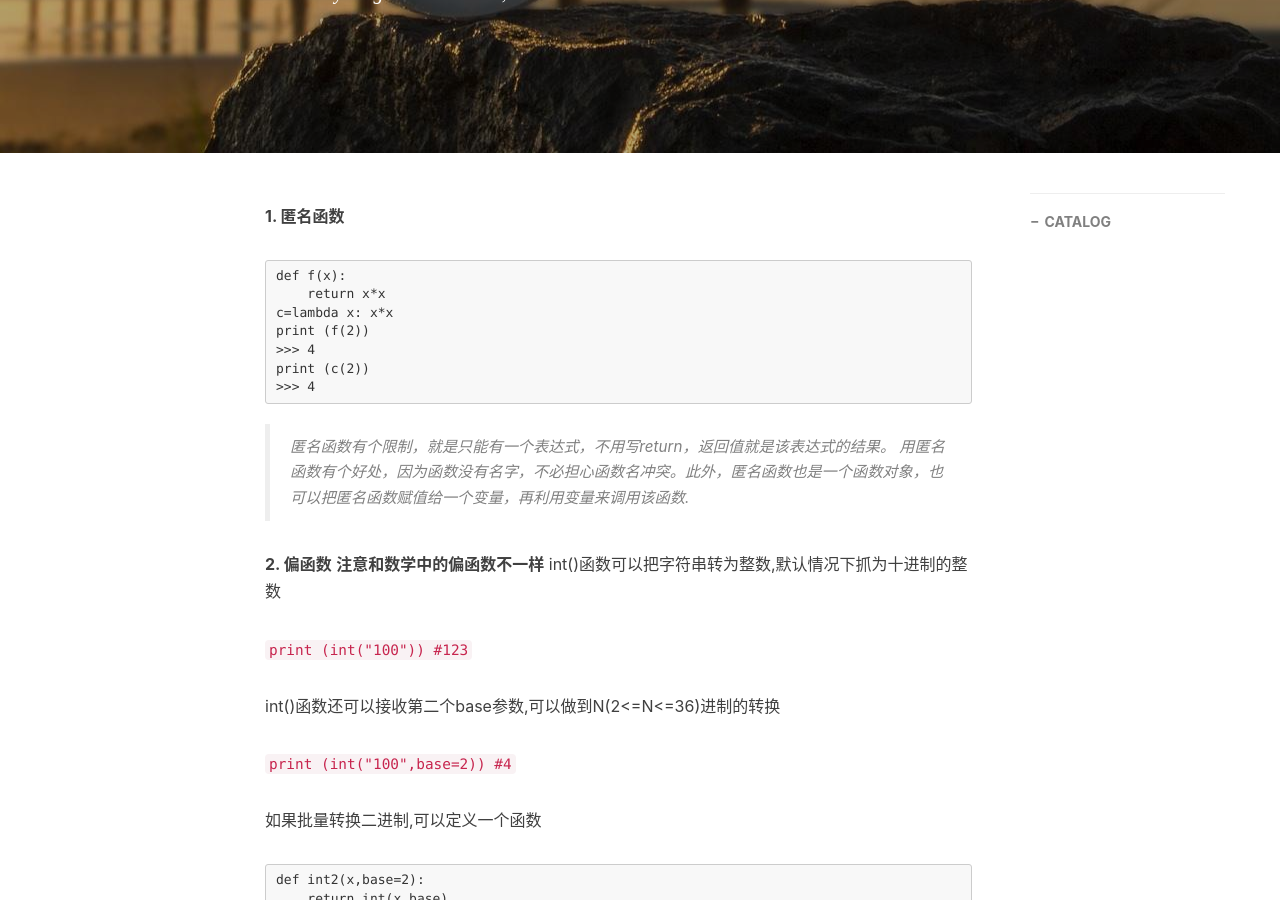
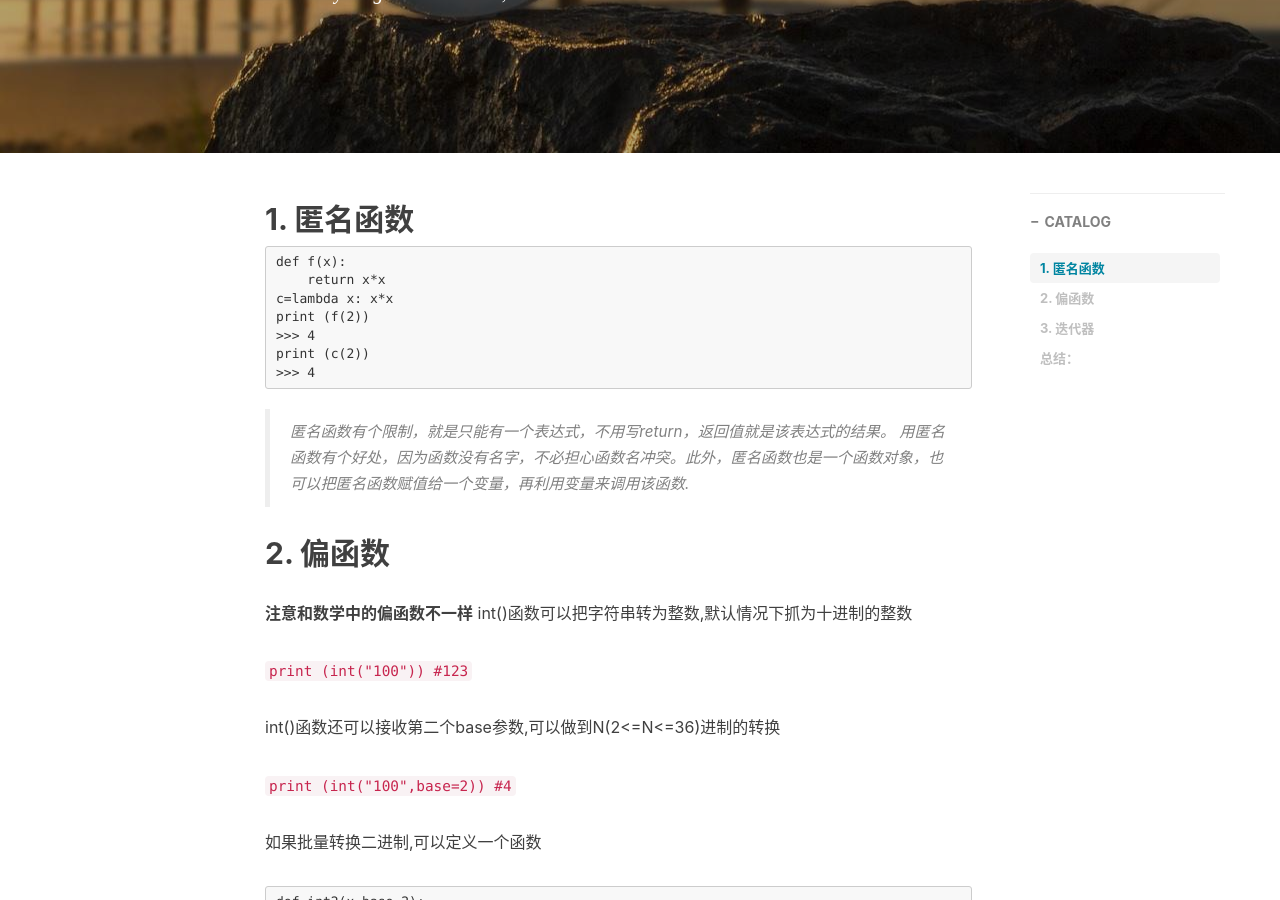
Before and after one commit to gyje/gyje.github.io-old, a Jekyll site: the page built from _posts/2017-05-05-FP.md, in a window 1280 px wide and 900 px high, scrolled down 370 px. Built offline with Jekyll 4.4.1, drawn with Linux system fonts in a browser that asks for light colours; nearby versions of some CDN libraries; comment, search, counter and statistics services are not loaded.

Commit message:
Update 2017-05-05-FP.md

````diff
--- a/_posts/2017-05-05-FP.md
+++ b/_posts/2017-05-05-FP.md
@@ -13,7 +13,7 @@ tags:
     - Python
     - FP
 ---
-**1. 匿名函数**
+## 1. 匿名函数
 ```
 def f(x):
     return x*x
@@ -27,7 +27,8 @@ print (c(2))
 > 匿名函数有个限制，就是只能有一个表达式，不用写return，返回值就是该表达式的结果。
 用匿名函数有个好处，因为函数没有名字，不必担心函数名冲突。此外，匿名函数也是一个函数对象，也可以把匿名函数赋值给一个变量，再利用变量来调用该函数.
 
-**2. 偏函数**
+## 2. 偏函数
+
 **注意和数学中的偏函数不一样**
 int()函数可以把字符串转为整数,默认情况下抓为十进制的整数
 
@@ -52,7 +53,7 @@ int2("1000") #8
 
 ```int2("1000",base=10) #1000```
 
-**3. 迭代器**
+## 3. 迭代器
 >我们已经知道，可以直接作用于for循环的数据类型有以下几种：
 一类是集合数据类型，如list、tuple、dict、set、str等；
 一类是generator，包括生成器和带yield的generator function。
@@ -96,7 +97,7 @@ a.next() #2
 
 *迭代器只可以向前获取数据*
 
-**总结：**
+## 总结：
 函数式编程的优点:
 1. 在数学上验证一个程序的正确性,所以函数式编程在人工智能领域应用较多
 2. 模块化,把解决问题的方案划分为N个模块
````
